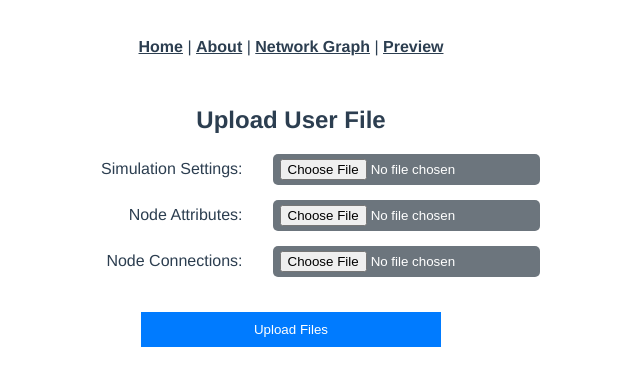
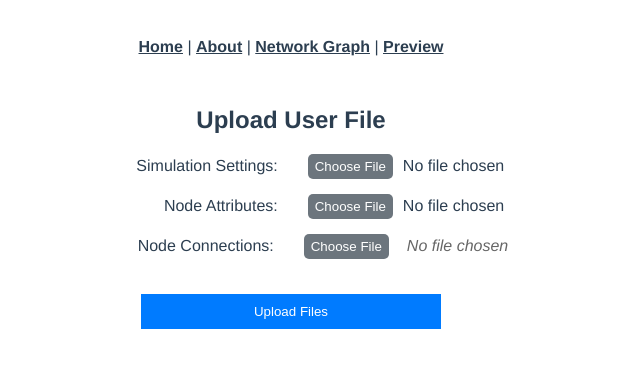
Before and after one commit to jjwilliamjun/clash-of-llms-next, a Vue app in the folder clash-of-llms/: page /#/upload in a window 1280 px wide. Shown: the top 386 px of the page, without its empty margins (349-989 px from the left). Built offline with nearby package versions, Linux system fonts and the light colour scheme.

Commit message:
updated buttons

```diff
--- a/clash-of-llms/src/assets/styles.css
+++ b/clash-of-llms/src/assets/styles.css
@@ -243,25 +243,26 @@ input[type="range"] {
 }
 
 .custom-upload-btn-grey {
-  background-color: #6c757d; /* Grey color for neutral option */
+  background-color: #6c757d;
   color: #fff;
   border: none;
   padding: 5px 7px;
   cursor: pointer;
   border-radius: 5px;
   transition: background-color 0.3s ease;
-  width: fit-content;
 }
 
 .custom-upload-btn-grey:hover {
-  background-color: #5a6268; /* Darker grey for hover effect */
+  background-color: #5a6268;
 }
+
 
 #file-upload-blue-name,
 #file-upload-red-name,
 #file-upload-settings-name,
 #file-upload-attributes-name,
-#file-upload-connections-name {
+#file-upload-connections-name,
+#file-upload-name {
   margin-left: 8px;
   font-style: italic;
   color: #666;
--- a/clash-of-llms/src/components/FileUpload.vue
+++ b/clash-of-llms/src/components/FileUpload.vue
@@ -3,17 +3,23 @@
   <form @submit.prevent="startSimulation" class="file-upload-form">
     <div class="file-upload-row">
       <label for="settingsUpload">Simulation Settings:</label>
-      <input type="file" id="settingsUpload" class="custom-upload-btn-grey" @change="handleSettingsUpload" accept=".xlsx, .xls" />
+      <input type="file" id="settingsUpload" class="hidden-input" @change="handleSettingsUpload" accept=".xlsx, .xls" />
+      <button type="button" class="custom-upload-btn-grey" @click="triggerFileUpload('settingsUpload')">Choose File</button>
+      <span class="file-upload-name">{{ settingsFileName ? settingsFileName : 'No file chosen' }}</span>
     </div>
 
     <div class="file-upload-row">
       <label for="attributesUpload">Node Attributes:</label>
-      <input type="file" id="attributesUpload" class="custom-upload-btn-grey" @change="handleAttributesUpload" accept=".xlsx, .xls" />
+      <input type="file" id="attributesUpload" class="hidden-input" @change="handleAttributesUpload" accept=".xlsx, .xls" />
+      <button type="button" class="custom-upload-btn-grey" @click="triggerFileUpload('attributesUpload')">Choose File</button>
+      <span class="file-upload-name">{{ attributesFileName ? attributesFileName : 'No file chosen' }}</span>
     </div>
 
     <div class="file-upload-row">
       <label for="connectionsUpload">Node Connections:</label>
-      <input type="file" id="connectionsUpload" class="custom-upload-btn-grey" @change="handleConnectionsUpload" accept=".xlsx, .xls" />
+      <input type="file" id="connectionsUpload" class="hidden-input" @change="handleConnectionsUpload" accept=".xlsx, .xls" />
+      <button type="button" class="custom-upload-btn-grey" @click="triggerFileUpload('connectionsUpload')">Choose File</button>
+      <span id="file-upload-name">{{ connectionsFileName ? connectionsFileName : 'No file chosen' }}</span>
     </div>
 
     <button type="submit" class="submit-button">Upload Files</button>
@@ -24,7 +30,6 @@
   </div>
 
   <div v-if="errors" class="error-container">
-
     <span v-if="invalid_value">
       <strong>Error in Excel input:</strong>
       <div v-for="(value, key) in errors" :key="key" class="error-message">
@@ -48,7 +53,10 @@ export default {
       display_params: false,
       params: null,
       errors: null,
-      invalid_value: false
+      invalid_value: false,
+      settingsFileName: null, // To store the name of the selected settings file
+      attributesFileName: null, // To store the name of the selected attributes file
+      connectionsFileName: null // To store the name of the selected connections file
     };
   },
   methods: {
@@ -62,15 +70,13 @@ export default {
         const response = await axios.post(path, this.file_data);
         this.params = response.data;
         this.display_params = true;
-        // Optional: Redirect after successful submission
-        this.$router.push('/preview'); // Uncomment if you want to redirect to parameters view
+        this.$router.push('/preview');
       } catch (error) {
-        this.show_errors = true;
         this.file_data.delete("settings_file");
-        this.file_data.delete("attributes_fies");
+        this.file_data.delete("attributes_file");
         this.file_data.delete("connections_file");
 
-        if (error.status == 500) {
+        if (error.status === 500) {
           this.errors = error.response.data.error;
           return;
         }
@@ -88,7 +94,6 @@ export default {
         } else {
           console.log("Unable to upload/read files. Error: ", error);
           this.errors = `Error occurred when importing files: ${error}`;
-          console.log(this.errors);
           alert("Unable to upload/read files.");
           this.$router.push({
             name: "error",
@@ -99,17 +104,23 @@ export default {
         }
       }
     },
+    triggerFileUpload(id) {
+      document.getElementById(id).click();
+    },
     handleSettingsUpload() {
       const settings_file = document.getElementById("settingsUpload").files[0];
       this.file_data.append('settings_file', settings_file);
+      this.settingsFileName = settings_file.name; // Set the file name
     },
     handleAttributesUpload() {
       const attributes_file = document.getElementById("attributesUpload").files[0];
       this.file_data.append('attributes_file', attributes_file);
+      this.attributesFileName = attributes_file.name; // Set the file name
     },
     handleConnectionsUpload() {
       const connections_file = document.getElementById("connectionsUpload").files[0];
       this.file_data.append('connections_file', connections_file);
+      this.connectionsFileName = connections_file.name; // Set the file name
     }
   }
 };
```
